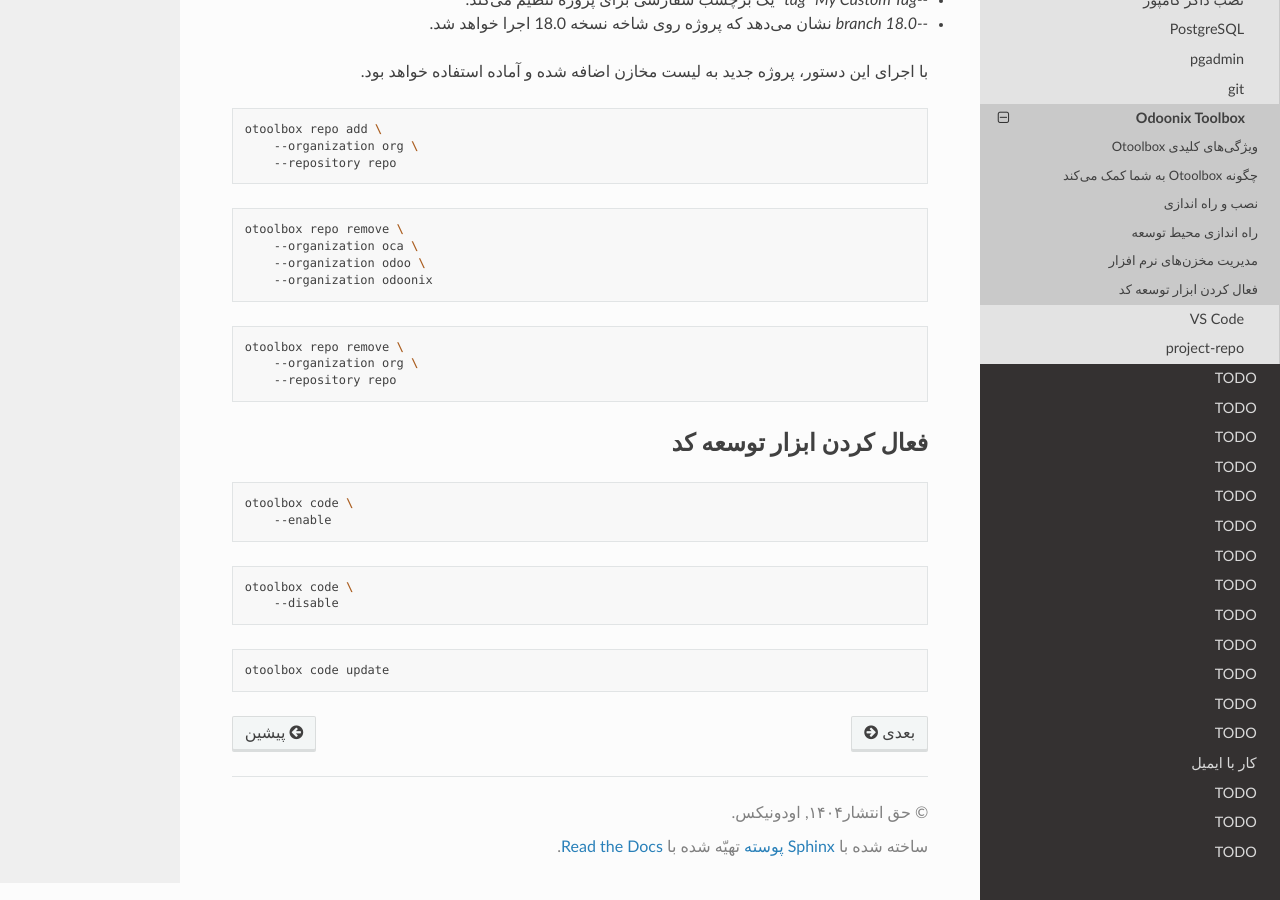
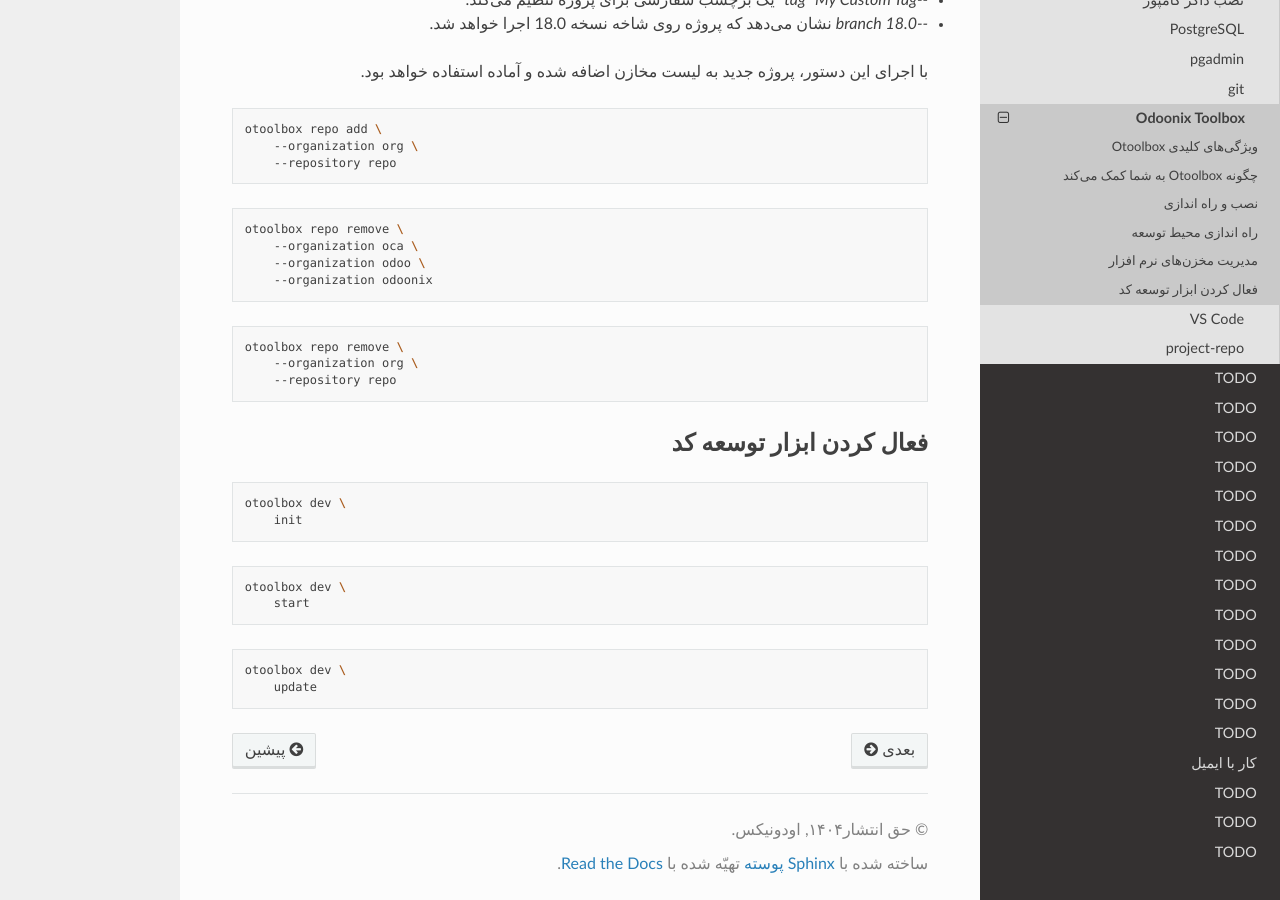
Before and after one commit to odoonix/odoo-book-development, a Sphinx documentation site: the page built from source/setup-development-environment/otoolbox.rst, in a window 1280 px wide and 900 px high, scrolled down 3484 px. Built offline with Sphinx 7.4.7 and the Read the Docs theme 3.1.0, drawn with Linux system fonts in a browser that asks for light colours.

Commit message:
[FIX] Add new nots to write codes

```diff
--- a/source/setup-development-environment/otoolbox.rst
+++ b/source/setup-development-environment/otoolbox.rst
@@ -161,28 +161,24 @@
         --repository repo
 
 
-
-
-
-
-
 فعال کردن ابزار توسعه کد
 ---------------------------------
 
 
 .. code-block:: bash
 
-    otoolbox code \
-        --enable
+    otoolbox dev \
+        init
 
 
 .. code-block:: bash
 
-    otoolbox code \
-        --disable
+    otoolbox dev \
+        start
 
 
 
 .. code-block:: bash
 
-    otoolbox code update
+    otoolbox dev \
+        update
```
Also changed, not shown: source/setup-development-environment/vscode/launch-run.rst (+1 -8 lines), source/setup-development-environment/vscode/launch-test.rst (+1 -10 lines).
